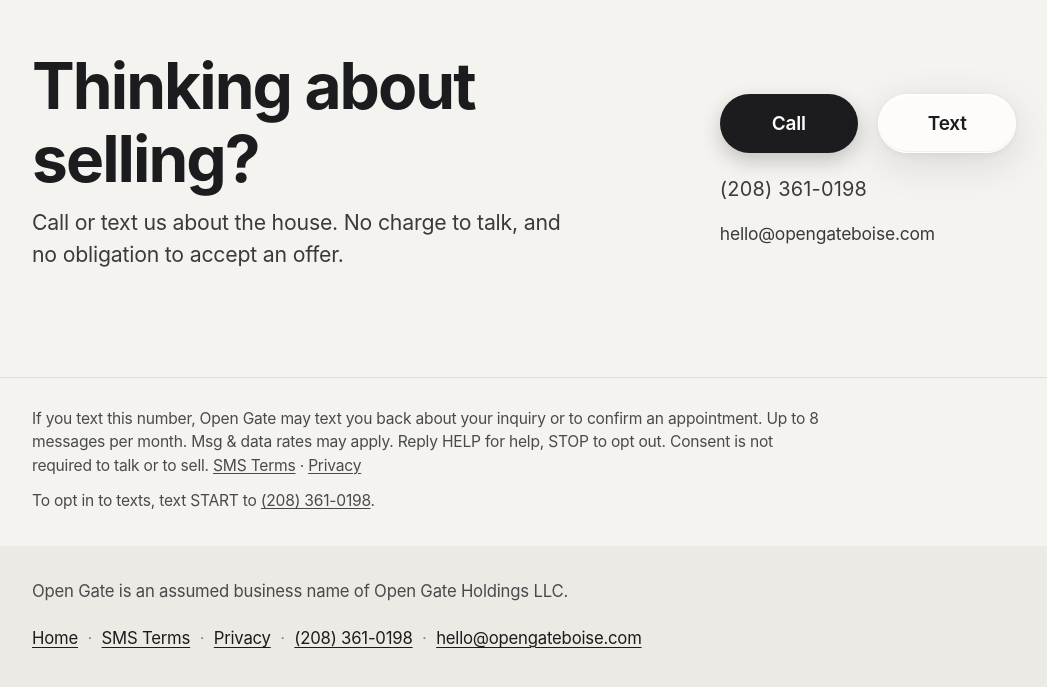
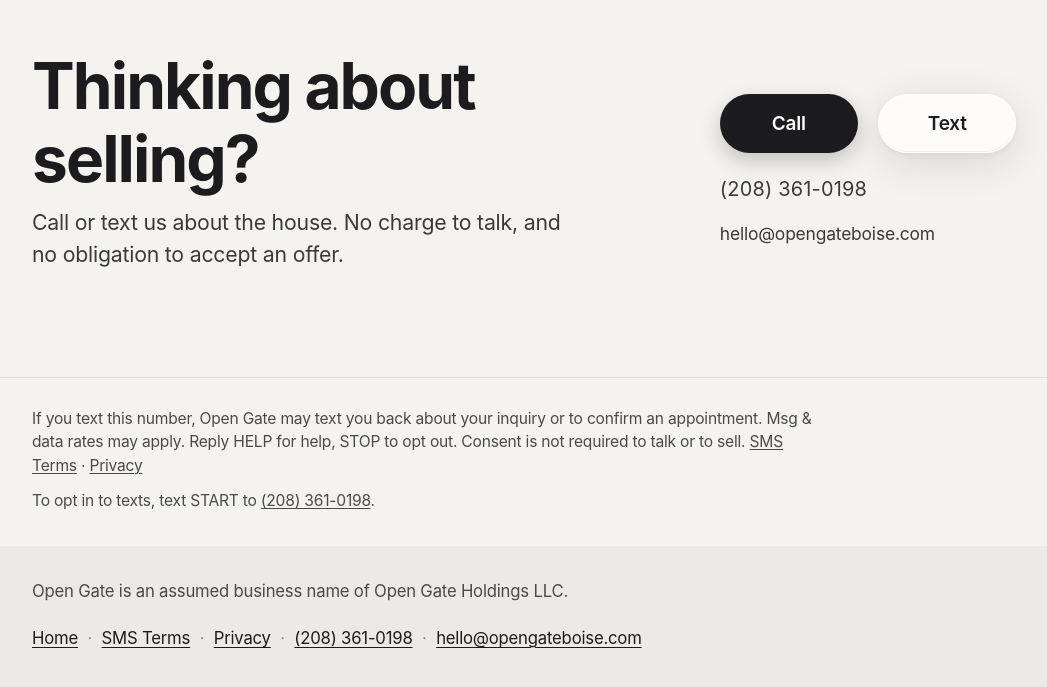
Before and after one commit to nick-gifford/opengateboise.com, a plain HTML site: page index.html in a window 1280 px wide. Shown: the part 2081-2768 px from the top of the page, without its empty margins (38-1085 px from the left). Drawn offline with Linux system fonts and the light colour scheme.

Commit message:
Remove message-count line from SMS disclosures

```diff
--- a/index.html
+++ b/index.html
@@ -149,7 +149,7 @@
           </details>
           <details class="q">
             <summary>If I text, what happens?</summary>
-            <p>If you text this number, Open Gate may text you back about your inquiry or to confirm an appointment. Up to 8 messages per month. Msg &amp; data rates may apply. Reply HELP for help, STOP to opt out. Consent is not required to talk or to sell. Full terms are on the <a href="sms-terms.html">SMS Terms</a> page.</p>
+            <p>If you text this number, Open Gate may text you back about your inquiry or to confirm an appointment. Msg &amp; data rates may apply. Reply HELP for help, STOP to opt out. Consent is not required to talk or to sell. Full terms are on the <a href="sms-terms.html">SMS Terms</a> page.</p>
           </details>
         </div>
       </div>
@@ -175,7 +175,7 @@
 
   <aside class="consent" aria-label="Text messaging terms">
     <div class="wrap">
-      <p>If you text this number, Open Gate may text you back about your inquiry or to confirm an appointment. Up to 8 messages per month. Msg &amp; data rates may apply. Reply HELP for help, STOP to opt out. Consent is not required to talk or to sell. <a href="sms-terms.html">SMS Terms</a> · <a href="privacy.html">Privacy</a></p>
+      <p>If you text this number, Open Gate may text you back about your inquiry or to confirm an appointment. Msg &amp; data rates may apply. Reply HELP for help, STOP to opt out. Consent is not required to talk or to sell. <a href="sms-terms.html">SMS Terms</a> · <a href="privacy.html">Privacy</a></p>
       <p>To opt in to texts, text START to <a href="sms:+12083610198">(208) 361-0198</a>.</p>
     </div>
   </aside>
```
Also changed, not shown: privacy.html (+1 -1 lines), sms-terms.html (+2 -3 lines).
